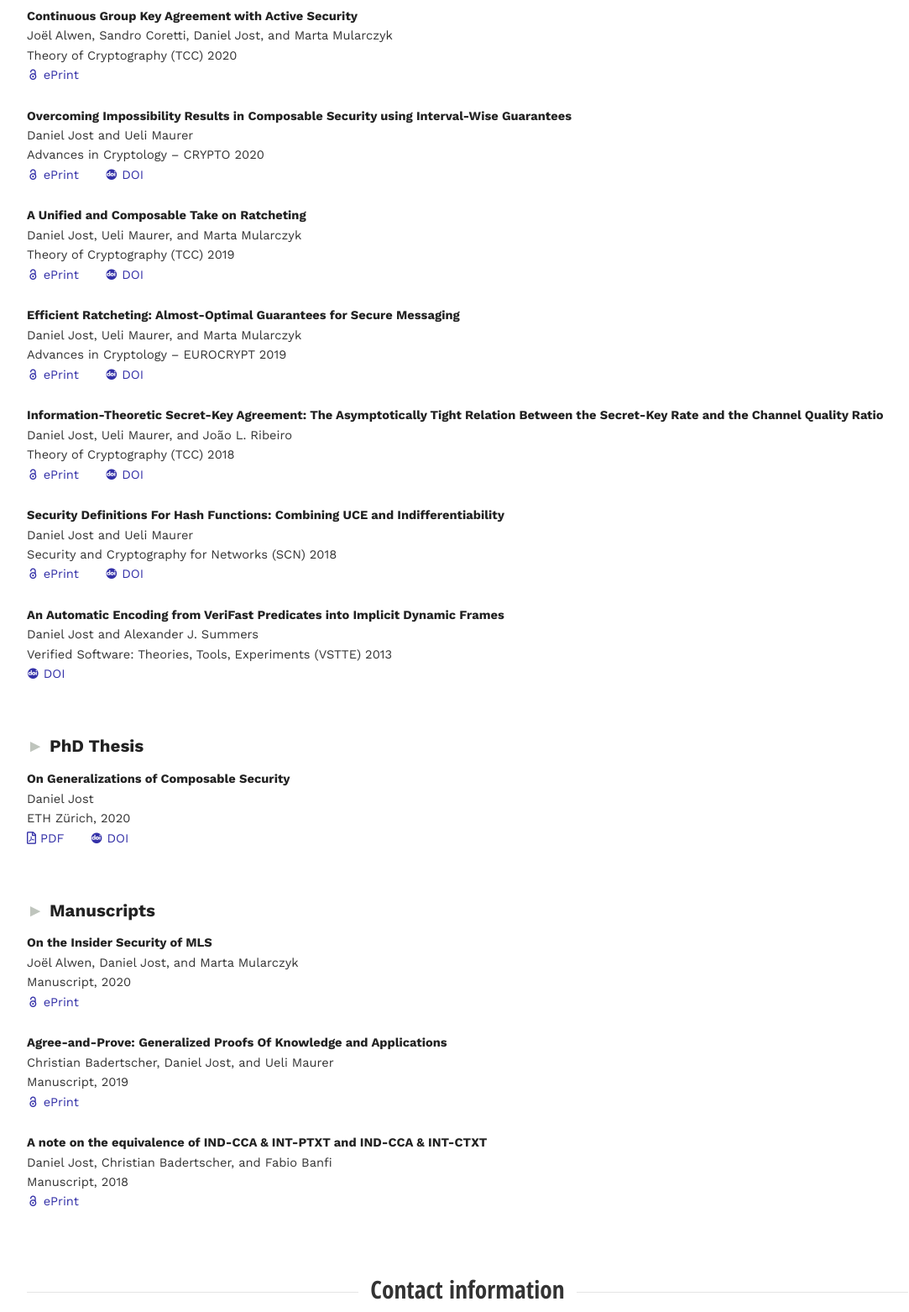
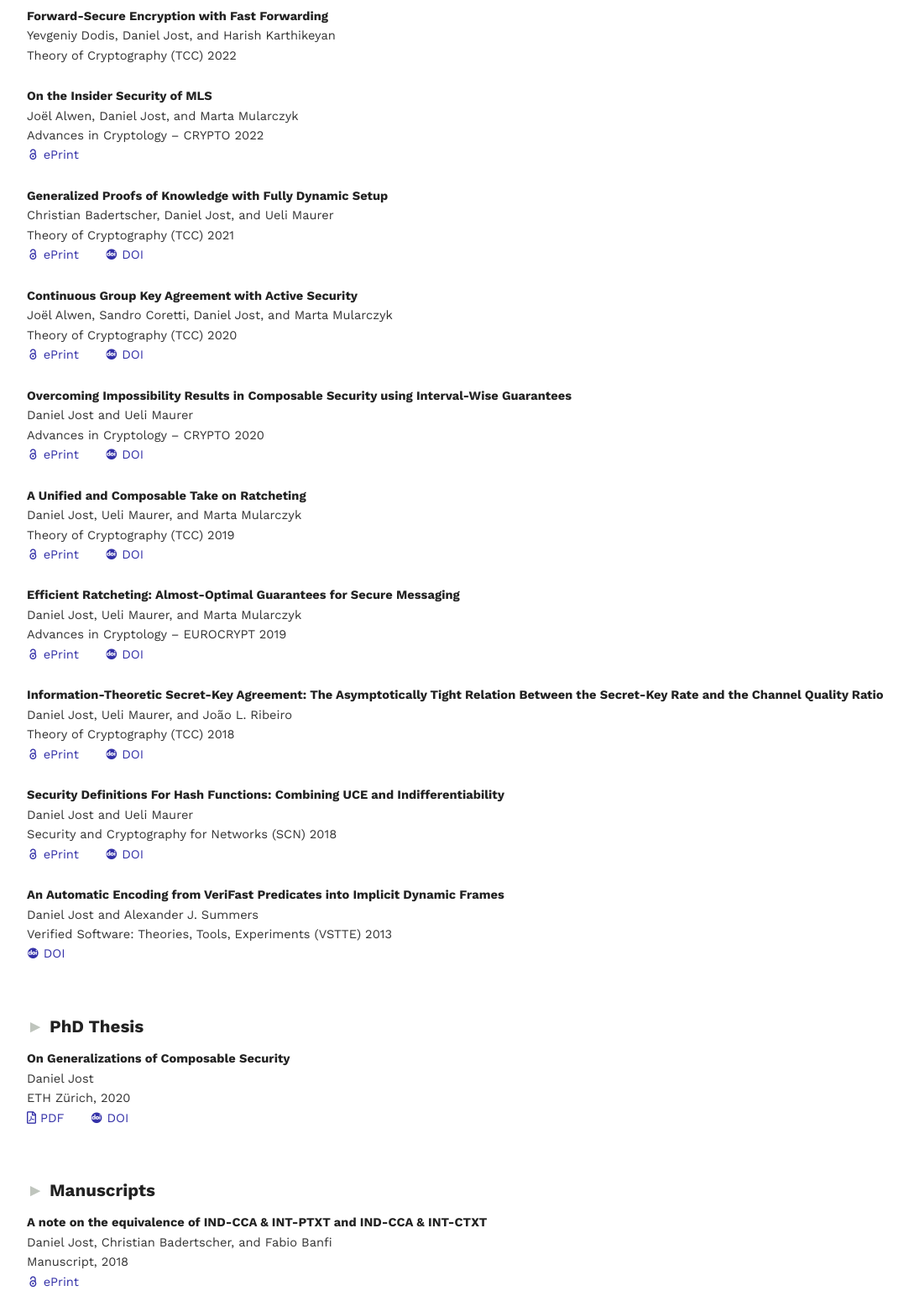
Before and after one commit to dajost/dajost.github.io, a plain HTML site: page index.html in a window 1280 px wide. Shown: the part 920-2482 px from the top of the page at 84% size, without its empty margins (83-1166 px from the left). Drawn offline with nearby package versions, Linux system fonts and the light colour scheme; files whose address does not match are found by name.

Commit message:
Update publications

```diff
--- a/index.html
+++ b/index.html
@@ -69,11 +69,34 @@
 			<section>
 				<h3>Conference Papers</h3>
 				<div class="publication">
+					<h4>Forward-Secure Encryption with Fast Forwarding</h4>
+					<div class="authors">Yevgeniy Dodis, Daniel Jost, and Harish Karthikeyan</div>
+					<div class="venue">Theory of Cryptography (TCC) 2022</div>
+				</div>
+				<div class="publication">
+					<h4>On the Insider Security of MLS</h4>
+					<div class="authors">Joël Alwen, Daniel Jost, and Marta Mularczyk</div>
+					<div class="venue">Advances in Cryptology &ndash; CRYPTO 2022</div>
+					<div class="pubfiles">
+						<a href="https://eprint.iacr.org/2020/1327"><span class="ai ai-open-access"></span> ePrint</a>
+					</div>
+				</div>
+				<div class="publication">
+					<h4>Generalized Proofs of Knowledge with Fully Dynamic Setup</h4>
+					<div class="authors">Christian Badertscher, Daniel Jost, and Ueli Maurer</div>
+					<div class="venue">Theory of Cryptography (TCC) 2021</div>
+					<div class="pubfiles">
+						<a href="https://eprint.iacr.org/2019/662"><span class="ai ai-open-access"></span> ePrint</a>
+						<a href="https://doi.org/10.1007/978-3-030-90459-3_17"><span class="ai ai-doi"></span> DOI</a>
+					</div>
+				</div>
+				<div class="publication">
 					<h4>Continuous Group Key Agreement with Active Security</h4>
 					<div class="authors">Joël Alwen, Sandro Coretti, Daniel Jost, and Marta Mularczyk</div>
 					<div class="venue">Theory of Cryptography (TCC) 2020</div>
 					<div class="pubfiles">
 						<a href="https://eprint.iacr.org/2020/752"><span class="ai ai-open-access"></span> ePrint</a>
+						<a href="https://doi.org/10.1007/978-3-030-64378-2_10"><span class="ai ai-doi"></span> DOI</a>
 					</div>
 				</div>
 				<div class="publication">
@@ -146,22 +169,6 @@
 			<section>
 				<h3>Manuscripts</h3>
 				<div class="publication">
-					<h4>On the Insider Security of MLS</h4>
-					<div class="authors">Joël Alwen, Daniel Jost, and Marta Mularczyk</div>
-					<div class="venue">Manuscript, 2020</div>
-					<div class="pubfiles">
-						<a href="https://eprint.iacr.org/2020/1327"><span class="ai ai-open-access"></span> ePrint</a>
-					</div>
-				</div>
-				<div class="publication">
-					<h4>Agree-and-Prove: Generalized Proofs Of Knowledge and Applications</h4>
-					<div class="authors">Christian Badertscher, Daniel Jost, and Ueli Maurer</div>
-					<div class="venue">Manuscript, 2019</div>
-					<div class="pubfiles">
-						<a href="https://eprint.iacr.org/2019/662"><span class="ai ai-open-access"></span> ePrint</a>
-					</div>
-				</div>
-				<div class="publication">
 					<h4>A note on the equivalence of IND-CCA & INT-PTXT and IND-CCA & INT-CTXT</h4>
 					<div class="authors">Daniel Jost, Christian Badertscher, and Fabio Banfi</div>
 					<div class="venue">Manuscript, 2018</div>
```
